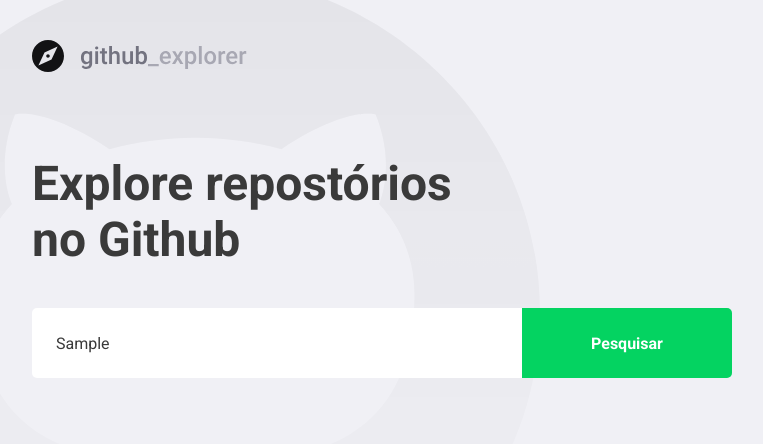
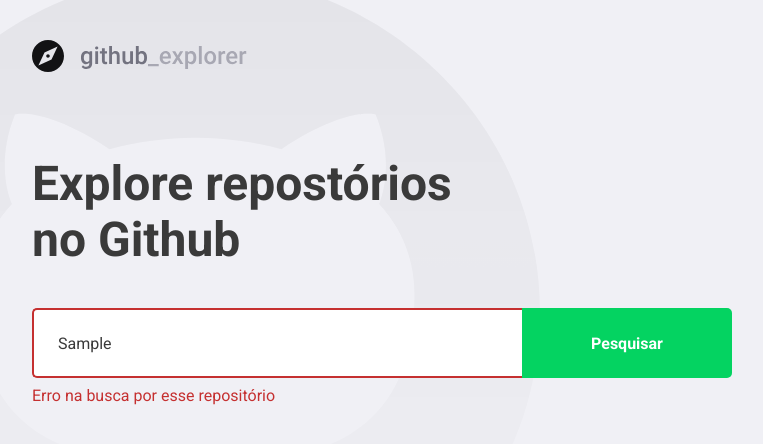
Before and after one commit to tgmarinho/primeiro-projeto-react-ts-11, a React (Create React App) app: page / in a window 1280 px wide. Both pictures are taken after typing "Sample" into the empty fields and a click on the button "Pesquisar". Shown: the top 444 px of the page, without its empty margins (148-911 px from the left). Built offline with nearby package versions, Linux system fonts and the light colour scheme; no server answers.

Commit message:
React - Criando a aplicação - Lidando com erros

```diff
--- a/src/pages/Dashboard/index.tsx
+++ b/src/pages/Dashboard/index.tsx
@@ -2,7 +2,7 @@
 import { FiChevronRight } from 'react-icons/fi';
 import logoImg from '../../assets/logo.svg';
 
-import { Title, Form, Repositories } from './styles';
+import { Title, Form, Repositories, Error } from './styles';
 import api from '../../services/api';
 
 interface Repository {
@@ -16,18 +16,30 @@
 
 const Dashboard: React.FC = () => {
   const [newRepo, setNewRepo] = useState('');
+  const [inputError, setInputError] = useState('');
   const [repositories, setRepositories] = useState<Repository[]>([]);
 
   async function handleAddRepository(
     event: FormEvent<HTMLFormElement>,
   ): Promise<void> {
     event.preventDefault();
-    const response = await api.get<Repository>(`repos/${newRepo}`);
 
-    const repository = response.data;
+    if (!newRepo) {
+      setInputError('Digite o autor/nome do repositório');
+      return;
+    }
 
-    setRepositories([...repositories, repository]);
-    setNewRepo('');
+    try {
+      const response = await api.get<Repository>(`repos/${newRepo}`);
+
+      const repository = response.data;
+
+      setRepositories([...repositories, repository]);
+      setNewRepo('');
+      setInputError('');
+    } catch (error) {
+      setInputError('Erro na busca por esse repositório');
+    }
   }
 
   return (
@@ -35,7 +47,7 @@
       <img src={logoImg} alt="Github Explorer" />
       <Title>Explore repostórios no Github</Title>
 
-      <Form onSubmit={handleAddRepository}>
+      <Form onSubmit={handleAddRepository} hasError={!!inputError}>
         <input
           placeholder="Digite o nome do repositório"
           value={newRepo}
@@ -43,6 +55,8 @@
         />
         <button type="submit"> Pesquisar</button>
       </Form>
+
+      {inputError && <Error>{inputError}</Error>}
 
       <Repositories>
         {repositories.map((repository) => (
--- a/src/pages/Dashboard/styles.tsx
+++ b/src/pages/Dashboard/styles.tsx
@@ -1,5 +1,9 @@
-import styled from 'styled-components';
+import styled, { css } from 'styled-components';
 import { shade } from 'polished';
+
+interface FormProps {
+  hasError: boolean;
+}
 
 export const Title = styled.h1`
   font-size: 48px;
@@ -9,7 +13,7 @@
   margin-top: 80px;
 `;
 
-export const Form = styled.form`
+export const Form = styled.form<FormProps>`
   margin-top: 40px;
   max-width: 700px;
   display: flex;
@@ -21,6 +25,14 @@
     border: 0;
     border-radius: 5px 0 0 5px;
     color: #3a3a3a;
+    border: 2px solid #fff;
+    border-right: 0;
+
+    ${(props) =>
+      props.hasError &&
+      css`
+        border-color: #c53030;
+      `};
 
     &::placeholder {
       color: #a8a8b3;
@@ -41,6 +53,12 @@
       background: ${shade(0.2, '#04d361')};
     }
   }
+`;
+
+export const Error = styled.span`
+  display: block;
+  color: #c53030;
+  margin-top: 8px;
 `;
 
 export const Repositories = styled.div`
```
